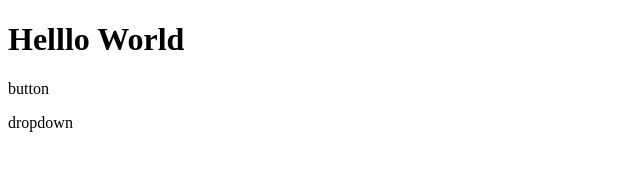
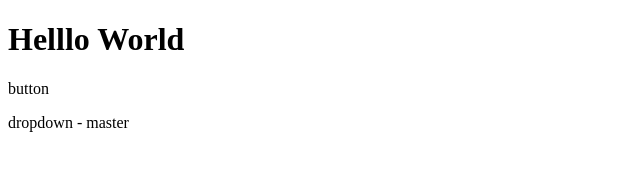
Before and after one commit to mrhabib42/drive, a plain HTML site: page index.html in a window 1280 px wide. Shown: the full height of the page, 0-640 px from the left. Drawn offline with Linux system fonts and the light colour scheme.

Commit message:
new added

```diff
--- a/index.html
+++ b/index.html
@@ -8,6 +8,6 @@
 <body>
     <h1>Helllo World</h1>
     <p>button</p>
-    <p>dropdown</p>
+    <p>dropdown - master</p>
 </body>
 </html>
```
